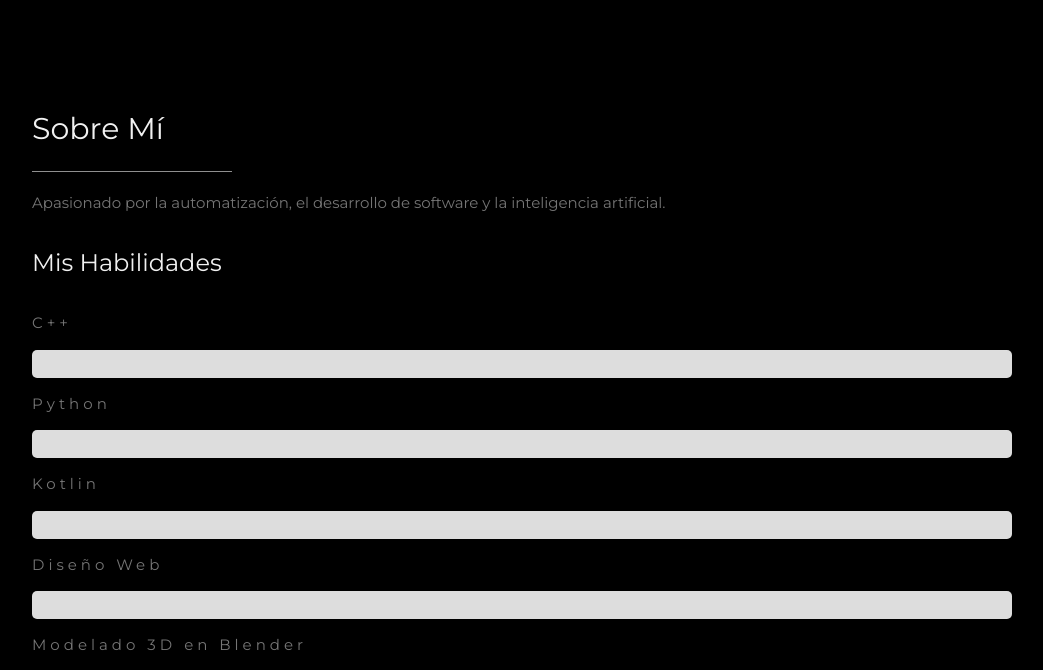
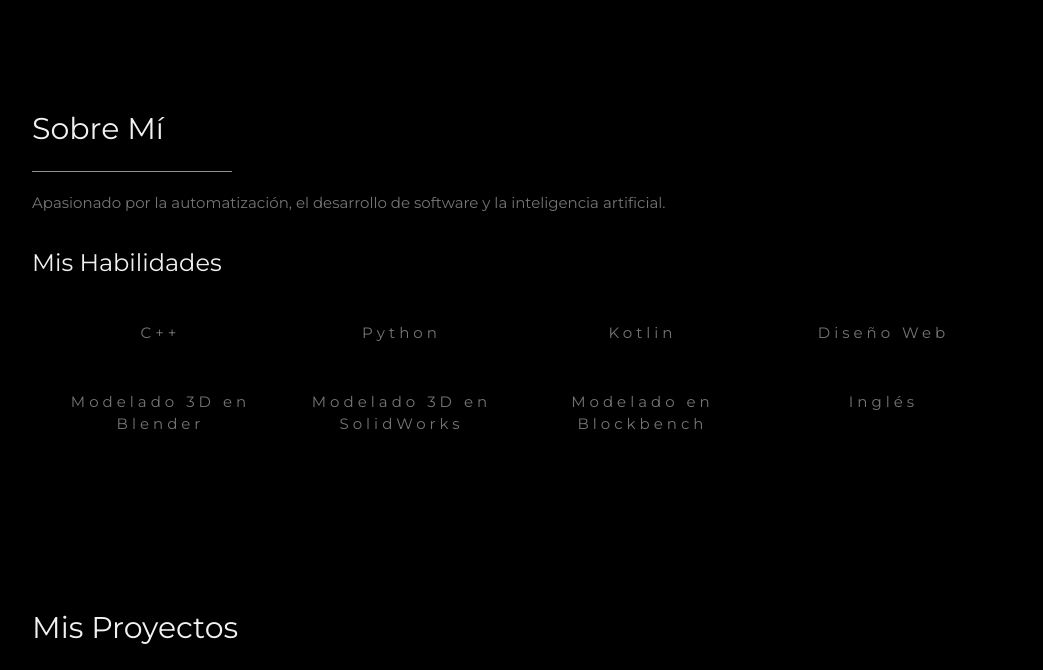
Before and after one commit to IngMiguelLuna/IngMiguelLuna.github.io, a Jekyll site: the page built from index.markdown, in a window 1280 px wide. Shown: the part 1195-1865 px from the top of the page, without its empty margins (178-1221 px from the left). Built offline with Jekyll 4.4.1, drawn with Linux system fonts in a browser that asks for light colours; some of the changed text lies outside the part shown; grey boxes are pictures that could not be loaded.

Commit message:
Add skills data: include programming languages and design skills in habilidades.yml

```diff
--- a/_layouts/default.html
+++ b/_layouts/default.html
@@ -25,22 +25,6 @@
           black 80%,
           transparent
         );
-      }
-      .skill-bar {
-        position: relative;
-        height: 28px;
-        background-color: #ddd;
-        border-radius: 5px;
-        overflow: hidden;
-      }
-      .skill-bar div {
-        height: 100%;
-        width: 0%;
-        background-color: #26619C;
-        transition: width 0.5s ease-in-out;
-      }
-      .skill-bar:hover div {
-        width: var(--skill-level);
       }
       .w3-card-4 img {
         width: 100%;
@@ -148,37 +132,12 @@
     <hr style="width:200px" class="w3-opacity">
     <p>{{page.acercaDe}}</p>
     <h3 class="w3-padding-16 w3-text-light-grey">Mis Habilidades</h3>
-    <p class="w3-wide">{{page.skill1}}</p>
-    <div class="skill-bar" style="--skill-level: {{page.prc1}};">
-      <div></div>
-    </div>
-    <p class="w3-wide">{{page.skill2}}</p>
-    <div class="skill-bar" style="--skill-level: {{page.prc2}};">
-      <div></div>
-    </div>
-    <p class="w3-wide">{{page.skill3}}</p>
-    <div class="skill-bar" style="--skill-level: {{page.prc3}};">
-      <div></div>
-    </div>
-    <p class="w3-wide">{{page.skill4}}</p>
-    <div class="skill-bar" style="--skill-level: {{page.prc4}};">
-      <div></div>
-    </div>
-    <p class="w3-wide">{{page.skill5}}</p>
-    <div class="skill-bar" style="--skill-level: {{page.prc5}};">
-      <div></div>
-    </div>
-    <p class="w3-wide">{{page.skill6}}</p>
-    <div class="skill-bar" style="--skill-level: {{page.prc6}};">
-      <div></div>
-    </div>
-    <p class="w3-wide">{{page.skill7}}</p>
-    <div class="skill-bar" style="--skill-level: {{page.prc7}};">
-      <div></div>
-    </div>
-    <p class="w3-wide">{{page.skill8}}</p>
-    <div class="skill-bar" style="--skill-level: {{page.prc8}};">
-      <div></div>
+    <div class="w3-row-padding w3-center">
+      {% for habilidad in site.data.habilidades %}
+        <div class="w3-col m3 w3-margin-bottom">
+          <p class="w3-wide">{{ habilidad.nombre }}</p>
+        </div>
+      {% endfor %}
     </div>
   <!-- Fin de la sección Sobre Mí -->
   </div>
@@ -270,7 +229,7 @@
 
   <!-- Pie de página -->
   <footer class="w3-center w3-padding-16 w3-black">
-    <p>© 2025 Ing. Miguel Luna. Todos los derechos reservados.</p>
+    <p>{{page.infoFooter}}</p>
     <div>
       <a href="{{page.x}}" class="w3-button w3-black w3-hover-grey"><i class="fa fa-twitter"></i></a>
       <a href="{{page.ig}}" class="w3-button w3-black w3-hover-grey"><i class="fa fa-instagram"></i></a>
```
Also changed, not shown: _data/habilidades.yml (added, +8 -0 lines), index.markdown (+2 -19 lines).
